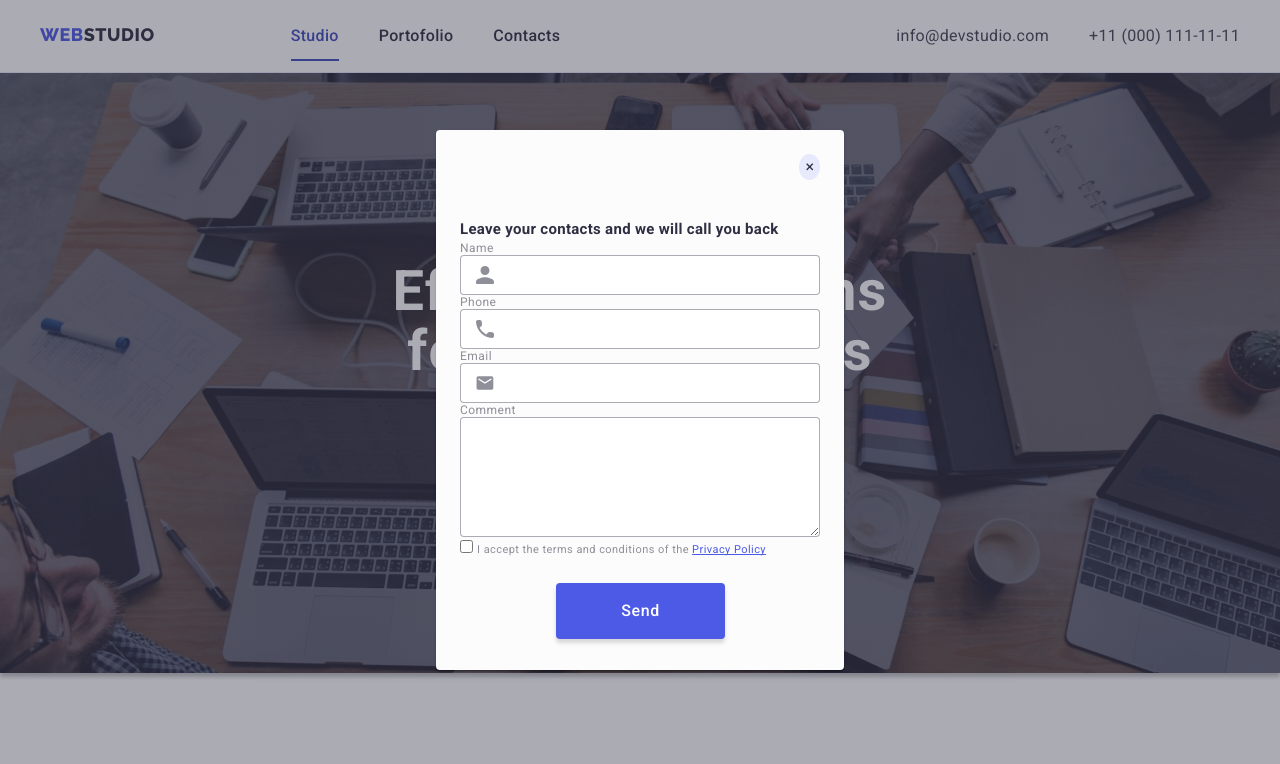
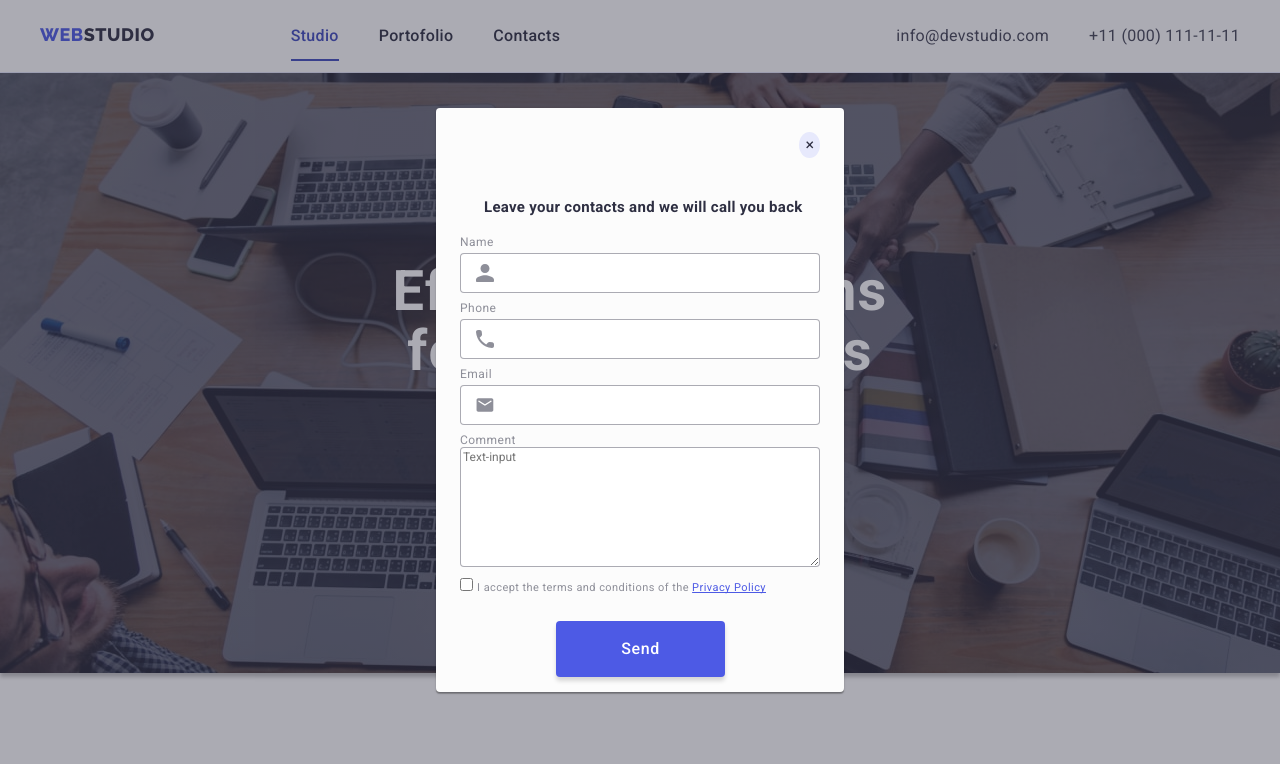
Before and after one commit to CosminTaranu/goit-markup-hw-06, a plain HTML site: page index.html in a window 1280 px wide. Both pictures are taken after a click on the button "Order Service". Shown: the top 764 px of the page. Drawn offline with nearby package versions, Linux system fonts and the light colour scheme.

Commit message:
last update

```diff
--- a/css/studio.css
+++ b/css/studio.css
@@ -274,7 +274,7 @@
 	box-shadow: 0 2px 1px 0 rgba(0, 0, 0, 0.2), 0 1px 3px 0 rgba(0, 0, 0, 0.12), 0 1px 1px 0 rgba(0, 0, 0, 0.14);
 	border-radius: 4px;
 	width: 408px;
-	height: 540px;
+	height: 584px;
 	position: relative;
 }
 
@@ -289,6 +289,11 @@
 	border-color: var(--cloud);
 	border-style: none;
 }
+.modal-container h4{
+	margin-left: 24px;
+	margin-bottom: 16px;
+}
+
 .close-btn:hover,
 .close-btn:active{
 	color:var(--white);
@@ -310,6 +315,7 @@
 	line-height: 1.16667;
 	letter-spacing: 0.04em;
 	color: var(--light-slate);
+	margin-bottom: 8px;
 
 }
 .modal-container{
@@ -327,24 +333,30 @@
   	border-radius: 4px;
 	width: 360px;
 	height: 40px;
+	margin-top: 4px;
 }
 .input-icon {
 	padding: 3px 0px;
 	width: 18px;
 	height: 24px;
 	position: absolute;
-    margin-top: 22px;
+    margin-top: 26px;
     margin-left: 16px;
 	overflow: visible;
 	fill: var(--navy-blue);
 }
+.label:active  input,
+.label:focus-within  input {
+	border-color: var(--iris);
+	outline: 1px solid var(--iris);
+}
+.label:active svg ,
+.label:focus-within svg {
+	color: var(--iris);
+}
 
 
-.input-icon:focus-within,  .input-comp:focus-within
-.input-icon:active, .input-comp:active {
-	color: var(--iris);
-	border-color: var(--iris);
-}
+
 .terms{
 	line-height: 1.33333;
 	text-decoration: underline;
@@ -388,11 +400,3 @@ textarea{
 	height: 120px;
 
 }
-.comment::placeholder{
-	font-family: var(--familly-font);
-	font-weight: 400;
-	font-size: 12px;
-	line-height: 1.16667;
-	letter-spacing: 0.04em;
-	color: var(--navy-blue-modal);
-}
--- a/index.html
+++ b/index.html
@@ -127,13 +127,7 @@
               <div class="label">
                 <label class="label-comp" for="textarea"
                   >Comment
-                  <textarea
-                    name="message"
-                    placeholder="Text-input"
-                    class="comment"
-                    spellcheck="false"
-                  >
-                  </textarea>
+                  <textarea name="comments" placeholder="Text-input"></textarea>
                 </label>
               </div>
               <div>
```
